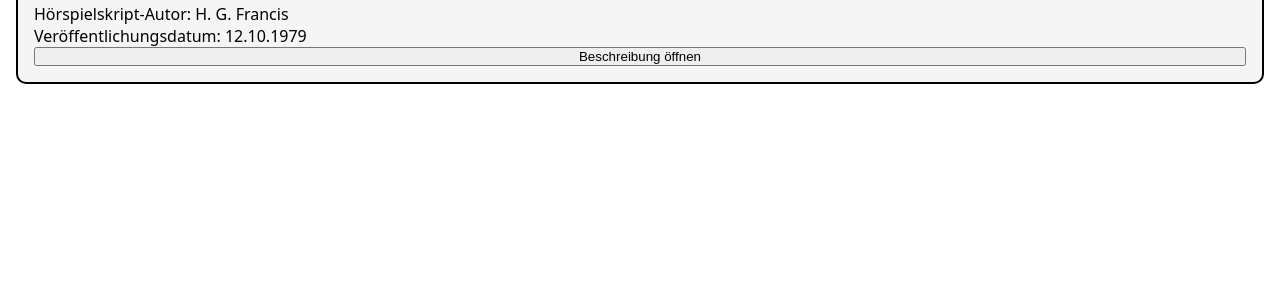
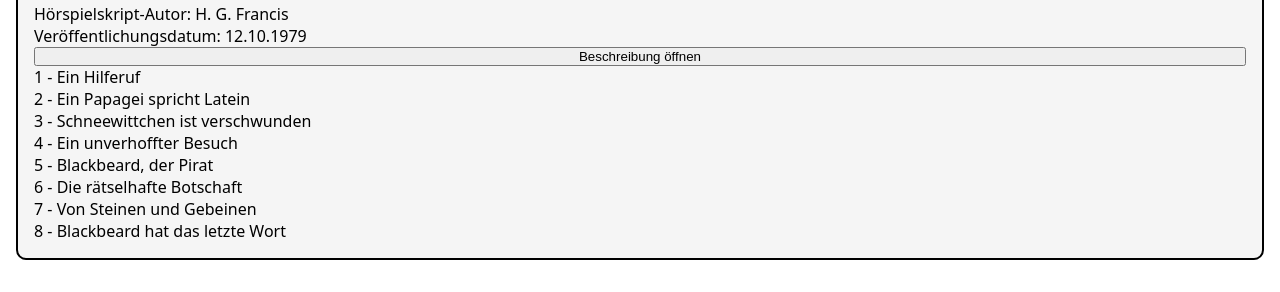
Before and after one commit to RobinWitt/capstone-project, a Next.js app: page /episodes/1 in a window 1280 px wide. Shown: the part 1012-1304 px from the top of the page. Before the commit the page ends 1176 px from the top, so only its background shows below. Built offline with nearby package versions, Linux system fonts and the light colour scheme.

Commit message:
add tracklist

```diff
--- a/components/EpisodeDetails/index.js
+++ b/components/EpisodeDetails/index.js
@@ -71,6 +71,13 @@ export default function EpisodeDetails({ episode }) {
           Beschreibung öffnen
         </button>
       )}
+      {kapitel?.map(({ titel }, index) => {
+        return (
+          <p key={titel}>
+            {index + 1} - {titel}
+          </p>
+        );
+      })}
     </StyledArticle>
   );
 }
```
